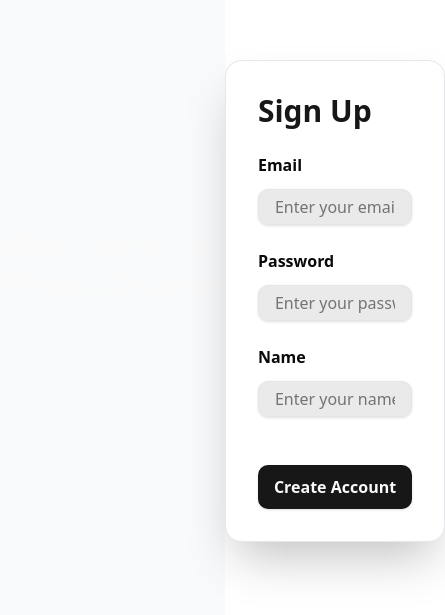
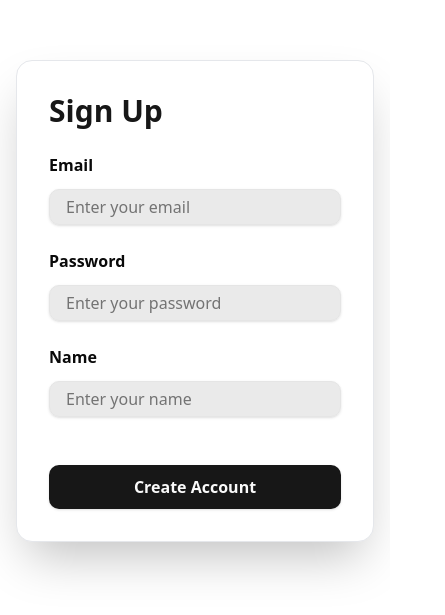
Before and after one commit to taimoor115/photo-sharer-graphql, a Next.js app in the folder client/: page /register in a window 390 px wide. Shown: the part 121-736 px from the top of the page, 445 px wide, since content can reach past the window. Built offline with nearby package versions, Linux system fonts and the light colour scheme.

Commit message:
feat: implement registration form validation schema and update SignUp page layout

```diff
--- a/client/src/app/(auth)/register/page.js
+++ b/client/src/app/(auth)/register/page.js
@@ -3,14 +3,14 @@ import RegisterForm from "@/components/forms/register-form";
 
 const SignUp = () => {
   return (
-    <div className="min-h-screen flex">
-      <div className="flex-1 flex items-center justify-center bg-[#f8fafc] text-primary-foreground transition-colors duration-300 dark:bg-[#18181b] dark:text-white">
-        <div>
+    <div className="min-h-screen flex flex-col md:flex-row">
+      <div className="hidden md:flex flex-1 items-center justify-center bg-[#f8fafc] text-primary-foreground transition-colors duration-300 dark:bg-[#18181b] dark:text-white">
+        <div className="md:px-5 lg:px-0">
           <h1 className="text-4xl font-bold mb-4">Welcome to PhotoSharer</h1>
           <p className="text-lg">Share your moments with the world!</p>
         </div>
       </div>
-      <div className="flex-1 flex items-center justify-center bg-white text-foreground transition-colors duration-300 dark:bg-[#232326] dark:text-white">
+      <div className="flex-1 flex items-center justify-center px-4 md:px- bg-white text-foreground transition-colors duration-300 dark:bg-[#232326] dark:text-white">
         <div className="w-full max-w-md p-8 rounded-2xl shadow-2xl bg-background border border-gray-200 dark:bg-[#232326] dark:border-gray-700">
           <div className="mb-6">
             <h2 className="text-3xl font-bold text-primary mb-2 dark:text-white">
--- a/client/src/components/forms/register-form.jsx
+++ b/client/src/components/forms/register-form.jsx
@@ -1,7 +1,7 @@
 import CommonButton from "@/components/common/button";
 import { Input } from "@/components/ui/input";
+import { registerSchema } from "@/schema/register";
 import { ErrorMessage, Field, Form, Formik } from "formik";
-import * as Yup from "yup";
 
 const fields = [
   {
@@ -18,22 +18,11 @@ const fields = [
   },
   { name: "name", type: "text", label: "Name", placeholder: "Enter your name" },
 ];
-const validationSchema = Yup.object({
-  email: Yup.string().email("Invalid email").required("Required"),
-  password: Yup.string()
-    .min(8, "Password must be at least 8 characters")
-    .matches(
-      /^(?=.*[a-z])(?=.*[A-Z])(?=.*\d)(?=.*[@$!%*?&])[A-Za-z\d@$!%*?&]+$/,
-      "Password must contain upper, lower, number, and special character"
-    )
-    .required("Required"),
-  name: Yup.string().required("Required"),
-});
 
 const RegisterForm = ({ onSubmit }) => (
   <Formik
     initialValues={{ email: "", password: "", name: "" }}
-    validationSchema={validationSchema}
+    validationSchema={registerSchema}
     onSubmit={onSubmit}
   >
     <Form className="space-y-6">
--- /dev/null
+++ b/client/src/schema/register.js
@@ -0,0 +1,13 @@
+import * as Yup from "yup";
+
+export const registerSchema = Yup.object({
+  email: Yup.string().email("Invalid email").required("Required"),
+  password: Yup.string()
+    .min(8, "Password must be at least 8 characters")
+    .matches(
+      /^(?=.*[a-z])(?=.*[A-Z])(?=.*\d)(?=.*[@$!%*?&])[A-Za-z\d@$!%*?&]+$/,
+      "Password must contain upper, lower, number, and special character"
+    )
+    .required("Required"),
+  name: Yup.string().required("Required"),
+});
```
